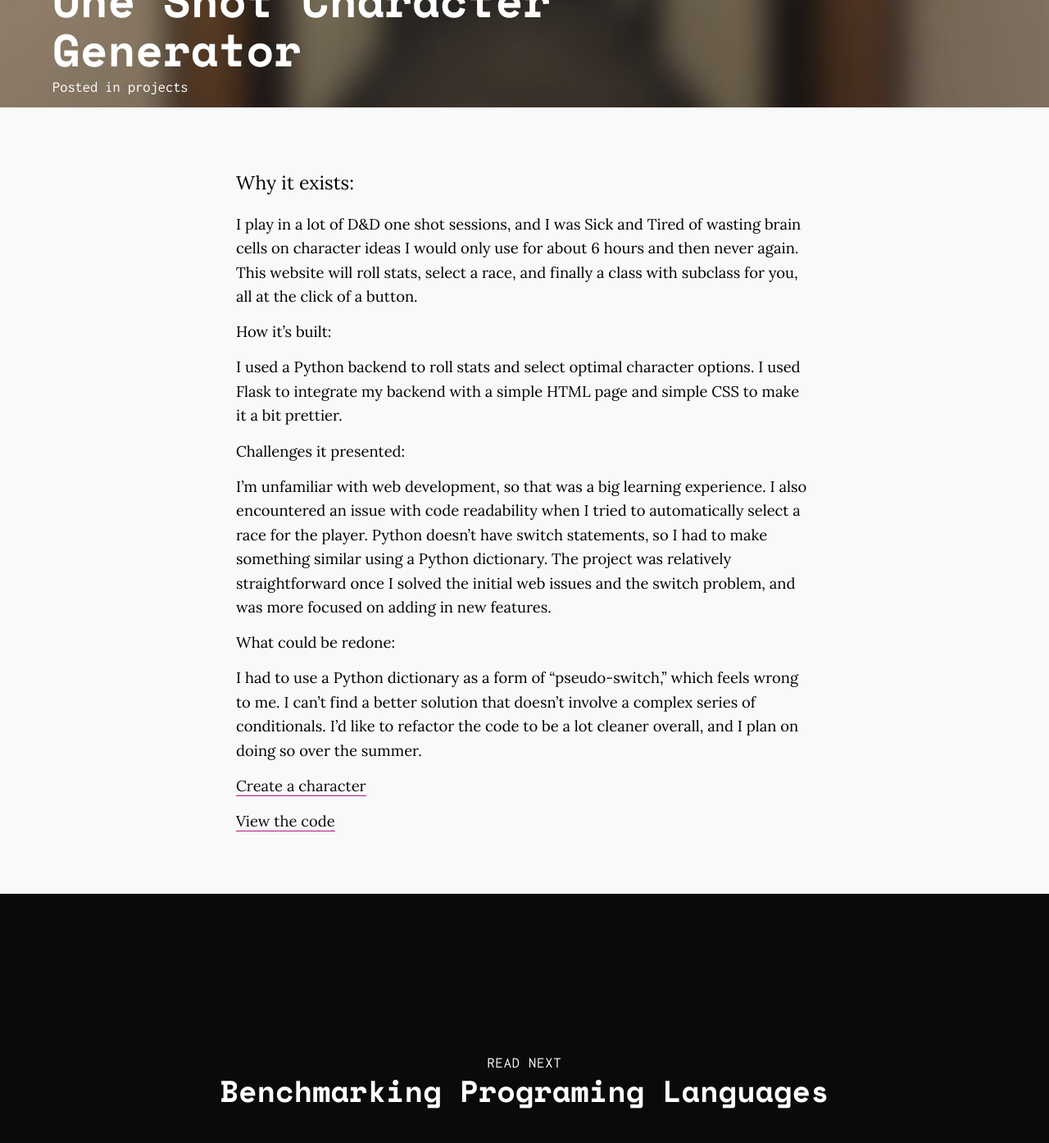
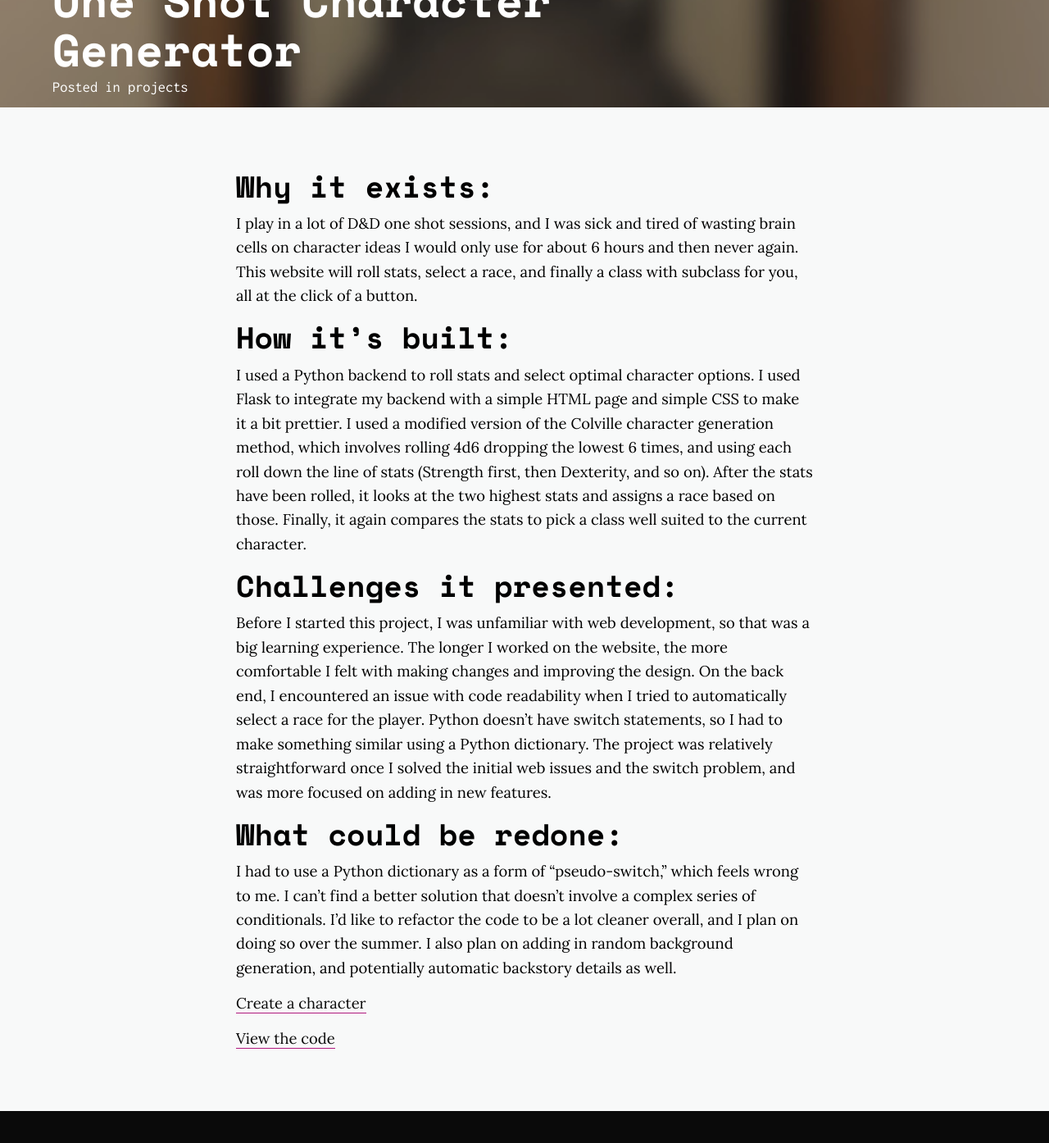
Before and after one commit to ComputerScienceHouse/blog, a Jekyll site: the page built from _posts/2018-04-05-oneshot-character-generator.md, in a window 1280 px wide and 1400 px high, scrolled down 513 px. Shown: the top 1394 px of the window at 82% size. Built offline with Jekyll 4.4.1, drawn with Linux system fonts in a browser that asks for light colours; nearby versions of some CDN libraries.

Commit message:
Added more detail and fixed formatting.

```diff
--- a/_posts/2018-04-05-oneshot-character-generator.md
+++ b/_posts/2018-04-05-oneshot-character-generator.md
@@ -12,21 +12,21 @@ author-social:
   github: https://github.com/mouseexe
   website: http://kevinschwenk.com
 ---
-Why it exists:
+## Why it exists:
 
-I play in a lot of D&D one shot sessions, and I was Sick and Tired of wasting brain cells on character ideas I would only use for about 6 hours and then never again. This website will roll stats, select a race, and finally a class with subclass for you, all at the click of a button.
+I play in a lot of D&D one shot sessions, and I was sick and tired of wasting brain cells on character ideas I would only use for about 6 hours and then never again. This website will roll stats, select a race, and finally a class with subclass for you, all at the click of a button.
 
-How it's built:
+## How it's built:
 
-I used a Python backend to roll stats and select optimal character options. I used Flask to integrate my backend with a simple HTML page and simple CSS to make it a bit prettier.
+I used a Python backend to roll stats and select optimal character options. I used Flask to integrate my backend with a simple HTML page and simple CSS to make it a bit prettier. I used a modified version of the Colville character generation method, which involves rolling 4d6 dropping the lowest 6 times, and using each roll down the line of stats (Strength first, then Dexterity, and so on). After the stats have been rolled, it looks at the two highest stats and assigns a race based on those. Finally, it again compares the stats to pick a class well suited to the current character.
 
-Challenges it presented:
+## Challenges it presented:
 
-I'm unfamiliar with web development, so that was a big learning experience. I also encountered an issue with code readability when I tried to automatically select a race for the player. Python doesn't have switch statements, so I had to make something similar using a Python dictionary. The project was relatively straightforward once I solved the initial web issues and the switch problem, and was more focused on adding in new features.
+Before I started this project, I was unfamiliar with web development, so that was a big learning experience. The longer I worked on the website, the more comfortable I felt with making changes and improving the design. On the back end, I encountered an issue with code readability when I tried to automatically select a race for the player. Python doesn't have switch statements, so I had to make something similar using a Python dictionary. The project was relatively straightforward once I solved the initial web issues and the switch problem, and was more focused on adding in new features.
 
-What could be redone:
+## What could be redone:
 
-I had to use a Python dictionary as a form of "pseudo-switch," which feels wrong to me. I can't find a better solution that doesn't involve a complex series of conditionals. I'd like to refactor the code to be a lot cleaner overall, and I plan on doing so over the summer.
+I had to use a Python dictionary as a form of "pseudo-switch," which feels wrong to me. I can't find a better solution that doesn't involve a complex series of conditionals. I'd like to refactor the code to be a lot cleaner overall, and I plan on doing so over the summer. I also plan on adding in random background generation, and potentially automatic backstory details as well.
 
 [Create a character](http://charactergen.win)
 
```
